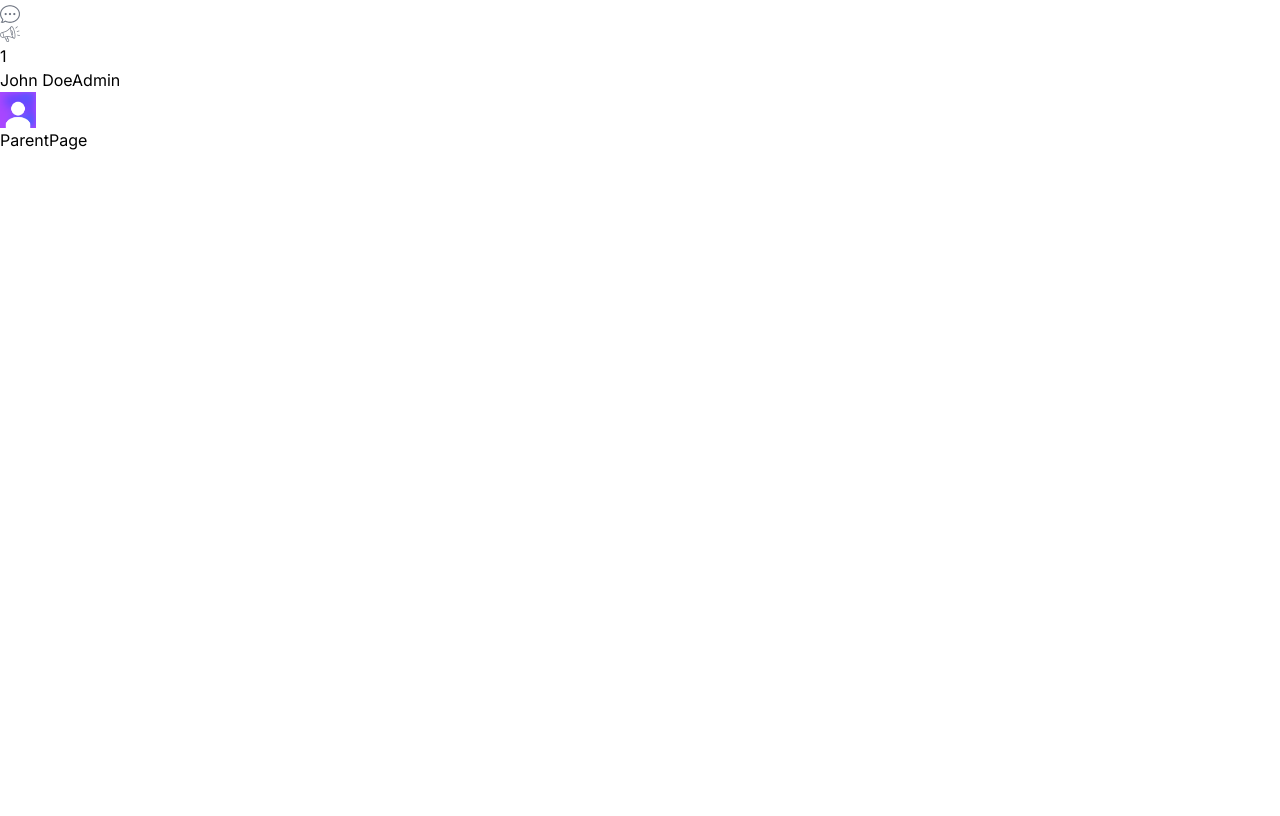
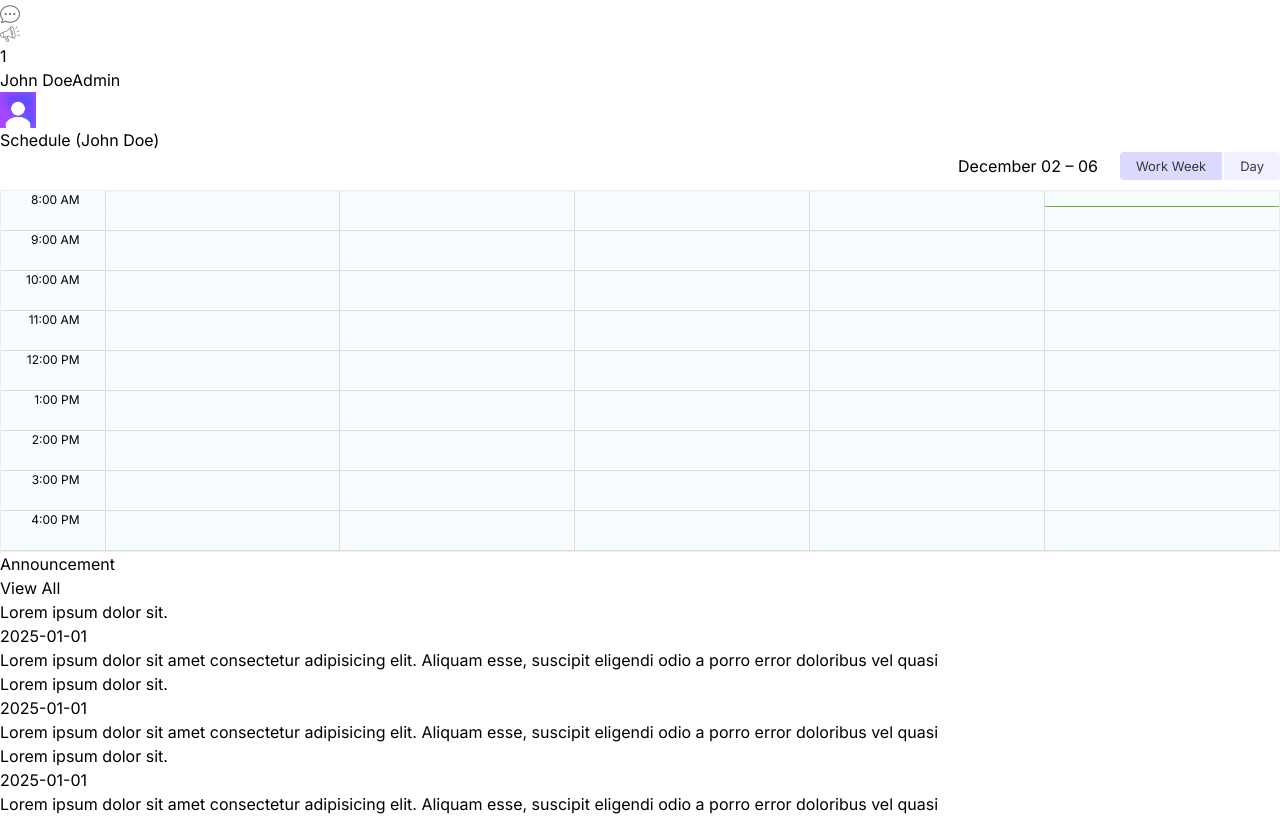
Before and after one commit to chetali-1004/dashboard, a Next.js app in the folder dashboard-frontend/: page /parent in a window 1280 px wide. Shown: the part 886-1702 px from the top of the page. Before the commit the page ends 1038 px from the top, so only its background shows below. Built offline with nearby package versions, Linux system fonts and the light colour scheme.

Commit message:
parent page ready

```diff
--- a/dashboard-frontend/src/app/(dashboard)/parent/page.tsx
+++ b/dashboard-frontend/src/app/(dashboard)/parent/page.tsx
@@ -1,4 +1,22 @@
+import Announcements from "@/components/Announcements";
+import BigCalendar from "@/components/BigCalendar";
+
 const ParentPage = () => {
-  return <div>ParentPage</div>;
+  return (
+    <div className="flex-1 p-4 flex gap-4 flex-col xl:flex-row">
+      {/* LEFT */}
+      <div className="w-full xl:w-2/3">
+        <div className="h-full bg-white p-4 rounded-md">
+          <h1 className="text-xl font-semibold">Schedule (John Doe)</h1>
+          <BigCalendar />
+        </div>
+      </div>
+
+      {/* RIGHT  */}
+      <div className="w-full xl:w-1/3 flex flex-col gap-8">
+        <Announcements />
+      </div>
+    </div>
+  );
 };
 export default ParentPage;
--- a/dashboard-frontend/src/app/(dashboard)/teacher/page.tsx
+++ b/dashboard-frontend/src/app/(dashboard)/teacher/page.tsx
@@ -1,4 +1,3 @@
-import EventCalendar from "@/components/EventCalendar";
 import Announcements from "@/components/Announcements";
 import BigCalendar from "@/components/BigCalendar";
 
@@ -15,7 +14,6 @@
 
       {/* RIGHT  */}
       <div className="w-full xl:w-1/3 flex flex-col gap-8">
-        {/* <EventCalendar /> */}
         <Announcements />
       </div>
     </div>
```
